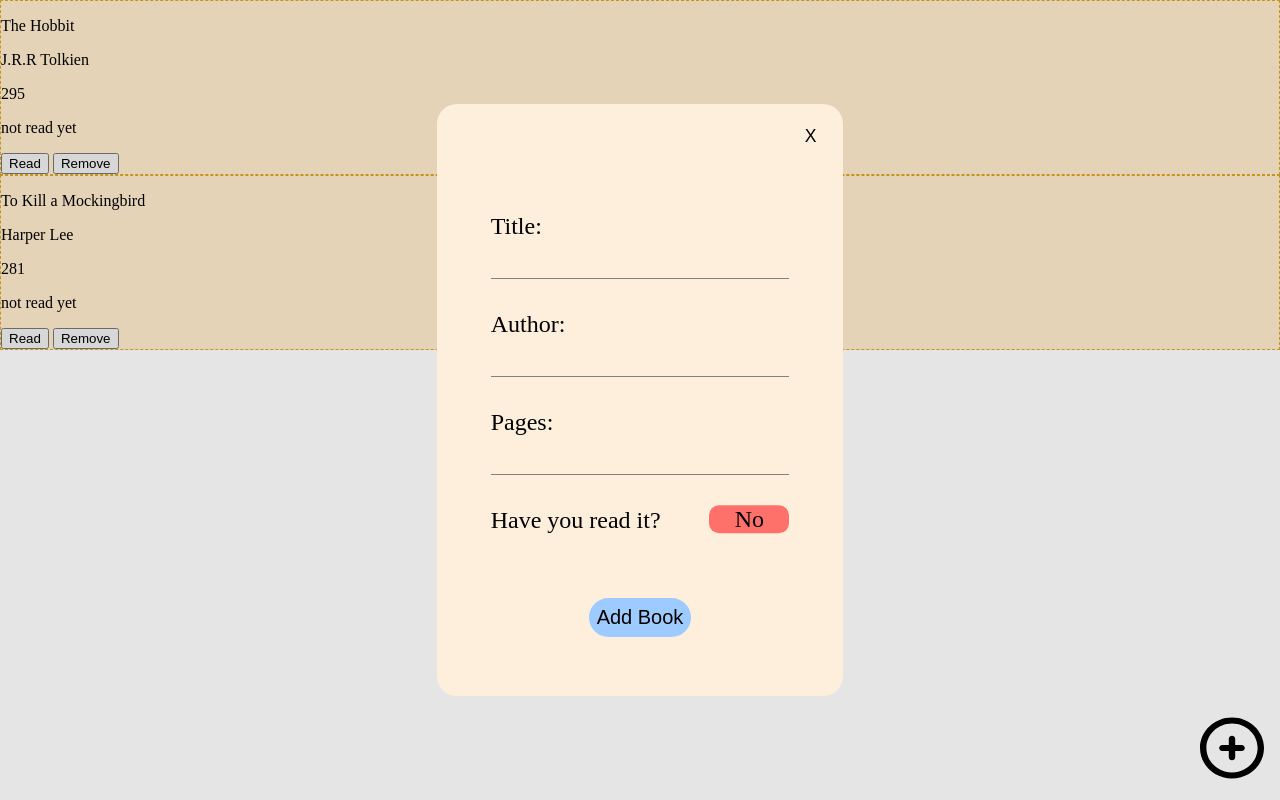
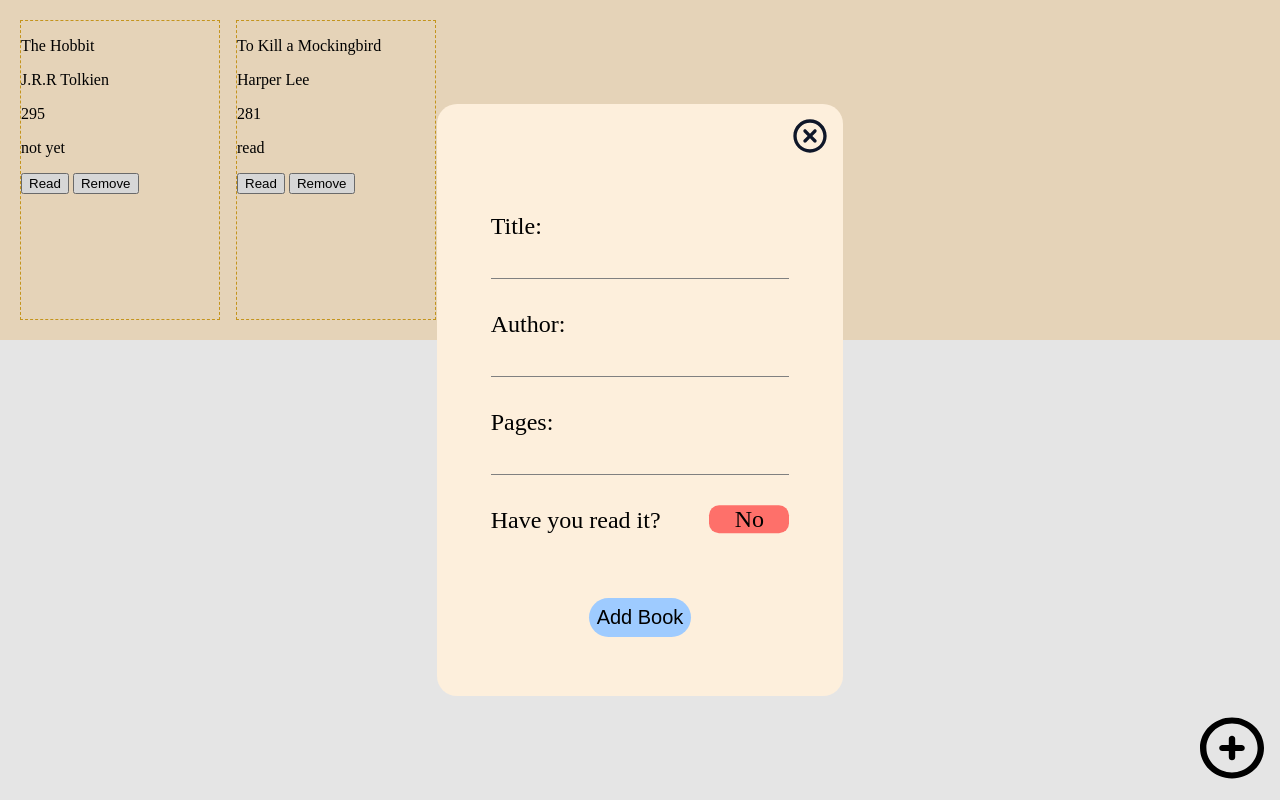
Before and after one commit to Learning-create/library, a plain HTML site: page index.html in a window 1280 px wide. Both pictures are taken after a click on the button 1232 px from the left and 748 px from the top of the page. Drawn offline with Linux system fonts and the light colour scheme.

Commit message:
the remove buttons work, the read toggles not

```diff
--- a/index.html
+++ b/index.html
@@ -32,16 +32,20 @@
         </button>
     </div>
 
-    <div class="main">
-        <div class="container">
+    <div class="container">
 
-        </div>
+
     </div>
 
     <dialog>
 
         <div id="modal">
-            <button id="closeBtn">X</button>
+            <button id="closeBtn">
+                <svg xmlns="http://www.w3.org/2000/svg" width="800px" height="800px" viewBox="0 0 24 24" fill="none">
+<path d="M9.70711 8.29289C9.31658 7.90237 8.68342 7.90237 8.29289 8.29289C7.90237 8.68342 7.90237 9.31658 8.29289 9.70711L10.5858 12L8.29289 14.2929C7.90237 14.6834 7.90237 15.3166 8.29289 15.7071C8.68342 16.0976 9.31658 16.0976 9.70711 15.7071L12 13.4142L14.2929 15.7071C14.6834 16.0976 15.3166 16.0976 15.7071 15.7071C16.0976 15.3166 16.0976 14.6834 15.7071 14.2929L13.4142 12L15.7071 9.70711C16.0976 9.31658 16.0976 8.68342 15.7071 8.29289C15.3166 7.90237 14.6834 7.90237 14.2929 8.29289L12 10.5858L9.70711 8.29289Z" fill="#0F1729"/>
+<path fill-rule="evenodd" clip-rule="evenodd" d="M12 2C6.47715 2 2 6.47715 2 12C2 17.5228 6.47715 22 12 22C17.5228 22 22 17.5228 22 12C22 6.47715 17.5228 2 12 2ZM4 12C4 7.58172 7.58172 4 12 4C16.4183 4 20 7.58172 20 12C20 16.4183 16.4183 20 12 20C7.58172 20 4 16.4183 4 12Z" fill="#0F1729"/>
+</svg>
+            </button>
 
             <form action="" method="get" id="bookForm">
 
--- a/library.js
+++ b/library.js
@@ -5,13 +5,13 @@ const bookForm = document.getElementById("bookForm");
 const closeBtn = document.getElementById("closeBtn");
 const showBtn = document.querySelector(".add button");
 
+
 //var for form
 
 let title = document.getElementById("title");
     let author = document.getElementById("author");
     let pages = document.getElementById("pages");
-    let chread = document.getElementById("read");
-
+    let read = document.getElementById("read");
 
 
 //New Book button opens dialogue box and closeBtn closes it
@@ -40,17 +40,6 @@ bookForm.addEventListener("submit", (e) => {
         alert("Please check if you forgot something");
     } else {
 
-        if (chread.checked == true) {
-
-            read = "I've already read it";
-            chread.checked = false;
-
-        } else {
-
-            read = "not yet";
-
-        }
-
        let newBook = new Book(title.value,author.value,pages.value,read);
 
         title.value = "";
@@ -68,6 +57,15 @@ bookForm.addEventListener("submit", (e) => {
 //Adds a new card with each book
 
 function addCard(title, author, pages, read) {
+
+    let book = myLibrary.find(book => book.title === title)
+
+    if (read === true) {
+        read = "read"
+    } else {
+        read = "not yet"
+    }
+
     var element = document.createElement("div");
     element.className = "card";
     document.querySelector(".container").appendChild(element);
@@ -75,11 +73,60 @@ function addCard(title, author, pages, read) {
     <p class="title">${title}</p>
     <p class="author">${author}</p>
     <p class="pages">${pages}</p>
-    <p class="read">${read}</p>
-    <button class="readBtn">Read</button>
-    <button class="removeBook">Remove</button>
+    <p class="read" data-title="${book.title}">${read}</p>
+    <button class="readBtn" data-title="${book.title}">Read</button>
+    <button class="removeBook" data-title="${book.title}">Remove</button>
     `
 
+    let rmvBtn = document.querySelectorAll(".removeBook");
+
+    for (let i = 0; i < rmvBtn.length; i++) {
+
+
+        if (!rmvBtn[i].classList.contains("listening")) {
+
+            rmvBtn[i].addEventListener("click", () => {
+                title = rmvBtn[i].getAttribute("data-title");
+                removeFromLibrary(title)
+                removeCard(title)
+            })
+
+            rmvBtn[i].classList.add("listening")
+        }
+
+
+
+
+    }
+
+    let readBtn =document.querySelectorAll(".readBtn");
+
+    for (let i = 0; i < readBtn.length; i++) {
+
+        if (!readBtn[i].classList.contains("listening")) {
+
+            readBtn[i].addEventListener("click", () => {
+
+                title = readBtn[i].getAttribute("data-title");
+                book = myLibrary.find(book => book.title === title)
+                console.log(book.read)
+
+                if (book.read === false) {
+                    book.read = true
+                } else {
+                    book.read = false
+                }
+
+
+
+                console.log(book.read)
+
+            })
+
+            readBtn[i].classList.add("listening")
+        }
+
+    }
 }
 
 //Book object contructor
@@ -91,29 +138,44 @@ function Book(title, author, pages, read) {
     this.pages = pages;
     this.read = read;
 
+
     this.info = function() {
         return `${this.name} by ${this.author}, ${pages} pages, ${read}`;
     };
-
+    addBookToLibrary(this);
     addCard(title, author, pages, read);
-    addBookToLibrary(this);
-    console.log(myLibrary);
 
 }
 
 //Adds books to myLibrary array
 
 function addBookToLibrary(book) {
-    let arrNum = myLibrary.length;
-    book.num = arrNum;
     myLibrary.push(book);
 
 }
 
-//remove book from myLibrary
-
 
 //test book(s)
 
-const theHobbit = new Book("The Hobbit", "J.R.R Tolkien", 295, "not read yet");
-const Mocking = new Book("To Kill a Mockingbird", "Harper Lee", 281, "not read yet")
+const theHobbit = new Book("The Hobbit", "J.R.R Tolkien", 295, false);
+const Mocking = new Book("To Kill a Mockingbird", "Harper Lee", 281, true)
+
+//remove book from myLibrary
+
+function removeFromLibrary(title) {
+    book =  myLibrary.find(book => book.title === title);
+    index = myLibrary.indexOf(book);
+    console.log(index);
+    if (index > -1) {
+        myLibrary.splice(index, 1);
+    }
+    console.log(myLibrary)
+}
+
+// remove card
+
+function removeCard(title) {
+    parent = document.querySelector(`[data-title="${title}"]`).parentNode;
+    console.log(parent);
+    parent.remove();
+}
--- a/style.css
+++ b/style.css
@@ -40,10 +40,20 @@ dialog {
     align-self: flex-end;
     background-color: inherit;
     font-size: 1.10rem;
+
+    > svg {
+        height: 200%;
+        width: 200%;
+        position: relative;
+        border-radius: 50%;
+        top: -15px;
+        left: -11px;
+    }
 }
 
 #closeBtn:hover {
-    text-shadow: 2px 2px 3px red;
+    box-shadow: 1px 1px 10px red;
+    background-color: red;
 }
 
 #bookForm {
@@ -135,7 +145,7 @@ form button:hover {
 }
 
 .add {
-    position: absolute;
+    position: fixed;
     bottom: 1rem;
     right: 1rem;
 }
@@ -153,13 +163,18 @@ form button:hover {
 .add button:hover {
     box-shadow: 1px 1px 5px var(--bkg-sec);
     background-color: var(--acc-sec);
-     * {
-        fill: white;
-    }
 }
 
-.main{
+
+.container{
     background-color: blanchedalmond;
+    display: grid;
+    grid-template-columns: repeat(auto-fill, 200px);
+    grid-template-rows: repeat(auto-fit, 300px);
+    grid-auto-rows: 300px;
+    gap: 1rem;
+
+    padding: 20px;
 }
 
 .card {
```
